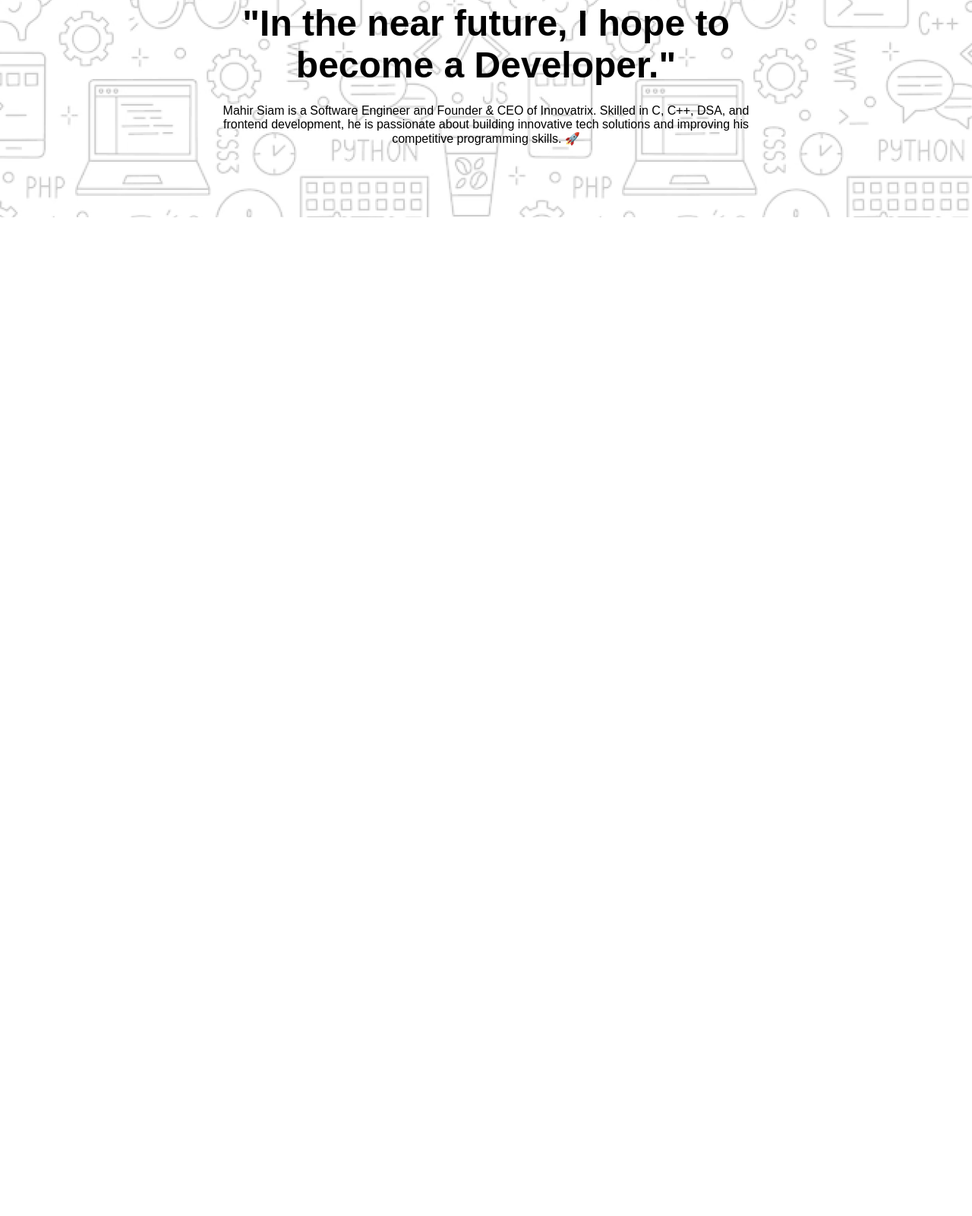
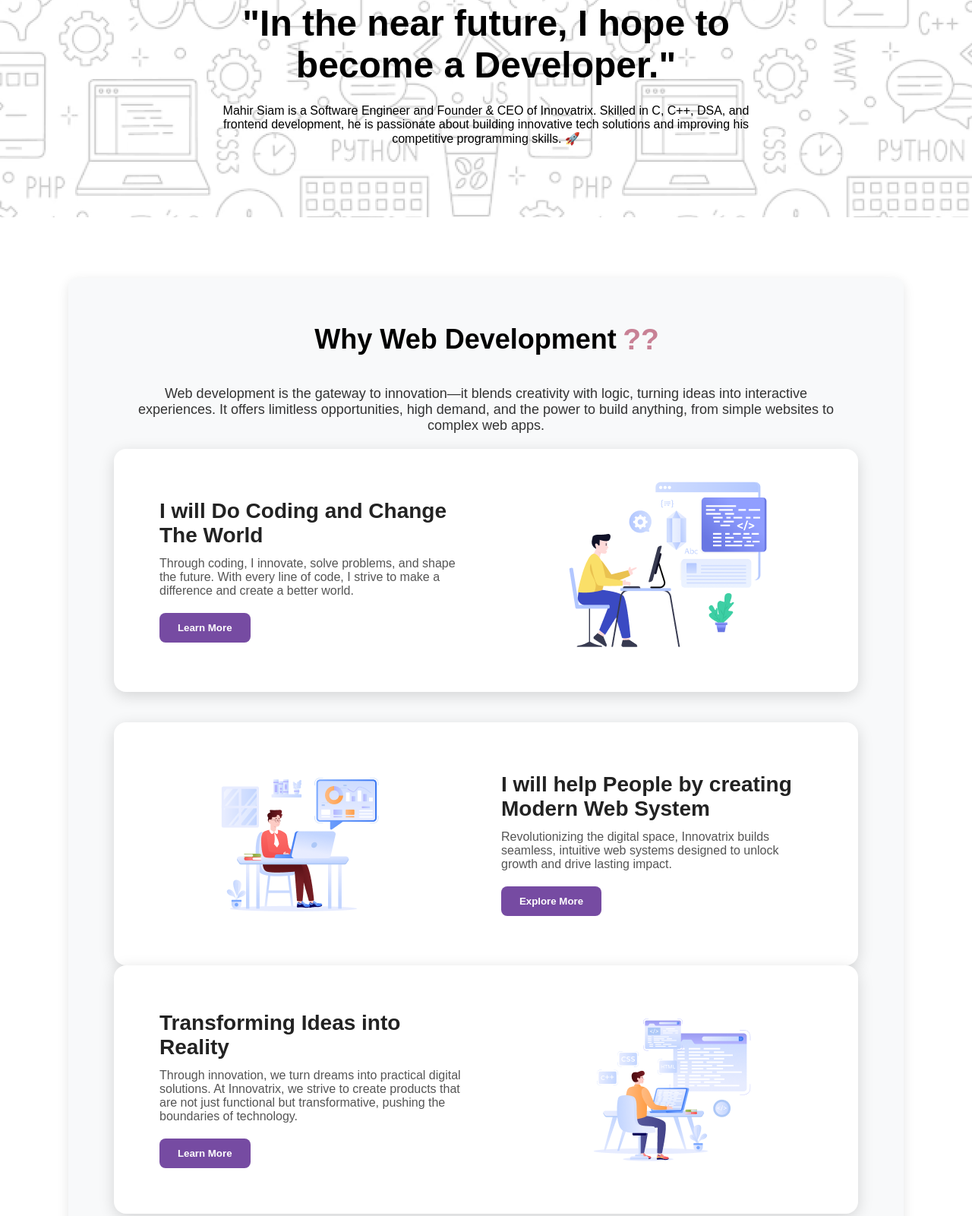
Before and after one commit to mahirsiam2004/Basic-website-A1, a plain HTML site: page index.html in a window 1280 px wide. Shown: the part 366-1967 px from the top of the page at 76% size. Before the commit the page ends 800 px from the top, so only its background shows below. Drawn offline with Linux system fonts and the light colour scheme; a web font is replaced by a local one.

Commit message:
second-page

```diff
--- a/index.html
+++ b/index.html
@@ -1,5 +1,6 @@
 <!DOCTYPE html>
 <html lang="en">
+
 <head>
     <meta charset="UTF-8">
     <meta name="viewport" content="width=device-width, initial-scale=1.0">
@@ -9,6 +10,7 @@
     <link rel="preconnect" href="https://fonts.gstatic.com" crossorigin>
     <link href="https://fonts.googleapis.com/css2?family=Azeret+Mono:wght@100..900&display=swap" rel="stylesheet">
 </head>
+
 <body>
 
     <!-- Navbar -->
@@ -31,10 +33,70 @@
 
         <div class="paragrap">
             <p>
-            Mahir Siam is a Software Engineer and Founder & CEO of Innovatrix. Skilled in C, C++, DSA, and frontend development, he is passionate about building innovative tech solutions and improving his competitive programming skills. 🚀
+                Mahir Siam is a Software Engineer and Founder & CEO of Innovatrix. Skilled in C, C++, DSA, and frontend
+                development, he is passionate about building innovative tech solutions and improving his competitive
+                programming skills. 🚀
             </p>
         </div>
     </section>
 
+    <!-- second page -->
+    <section class="second-page">
+        <div class="upper-text">
+            <h1>Why Web Development <span class="animated-question">??</span></h1>
+
+            <p class="cnt">Web development is the gateway to innovation—it blends creativity with logic, turning ideas
+                into interactive experiences. It offers limitless opportunities, high demand, and the power to build
+                anything, from simple websites to complex web apps. </p>
+        </div>
+
+        <div class="first-box">
+            <div class="left-contant">
+                <h2>
+                    I will Do Coding and Change The World
+                </h2>
+                <p>Through coding, I innovate, solve problems, and shape the future. With every line of code, I strive
+                    to make a difference and create a better world.</p>
+                <button class="btn">
+                    <h5 class="txt">Learn More</h5>
+                </button>
+            </div>
+            <div class="right-contant">
+                <img src="assets/Layer_1.png" alt="">
+            </div>
+        </div>
+        <div class="second-box">
+            <div class="left-contant-box-2">
+                <img src="assets/Group 3.png" alt="Coding Image">
+            </div>
+            <div class="right-contant-box-2">
+                <h2>I will help People by creating Modern Web System</h2>
+                <p>Revolutionizing the digital space, Innovatrix builds seamless, intuitive web systems designed to
+                    unlock growth and drive lasting impact.</p>
+                <button class="btn">
+                    <h5 class="txt">Explore More</h5>
+                </button>
+            </div>
+        </div>
+        <div class="first-box">
+            <div class="left-contant">
+                <h2>
+                    Transforming Ideas into Reality
+                </h2>
+                <p>Through innovation, we turn dreams into practical digital solutions. At Innovatrix, we strive to
+                    create products that are not just functional but transformative, pushing the boundaries of
+                    technology.</p>
+                <button class="btn">
+                    <h5 class="txt">Learn More</h5>
+                </button>
+            </div>
+            <div class="right-contant">
+                <img src="assets/Group 4.png" alt="">
+            </div>
+        </div>
+
+    </section>
+
 </body>
+
 </html>
--- a/style.css
+++ b/style.css
@@ -38,7 +38,7 @@ body {
 
 .logo:hover {
     transform: rotate(-5deg) scale(1.1);
-    background: linear-gradient(to right, #764BA2,#667EEA);
+    background: linear-gradient(to right, #764BA2, #667EEA);
     -webkit-text-fill-color: transparent;
     -webkit-background-clip: text;
 }
@@ -60,6 +60,7 @@ body {
 
 /* Main Section with Fade-in Effect */
 .main {
+    padding: 48px;
     background-image: url("assets/Hero-bg.png");
     background-size: cover;
     background-position: center;
@@ -122,6 +123,7 @@ body {
     0% {
         transform: scale(1.1) rotate(-2deg) translateY(0px);
     }
+
     100% {
         transform: scale(1.1) rotate(2deg) translateY(5px);
     }
@@ -144,6 +146,7 @@ body {
     from {
         opacity: 0;
     }
+
     to {
         opacity: 1;
     }
@@ -154,6 +157,7 @@ body {
         opacity: 0;
         transform: translateY(-50px);
     }
+
     to {
         opacity: 1;
         transform: translateY(0);
@@ -165,6 +169,7 @@ body {
         opacity: 0;
         transform: translateY(50px);
     }
+
     to {
         opacity: 1;
         transform: translateY(0);
@@ -176,12 +181,197 @@ body {
         opacity: 0;
         transform: scale(0.5);
     }
+
     60% {
         opacity: 1;
         transform: scale(1.1);
     }
+
     100% {
         opacity: 1;
         transform: scale(1);
     }
 }
+
+/* second page  */
+
+/* Second Page */
+.second-page {
+    margin: 80px auto;
+    padding: 60px;
+    background: #f8f9fa;
+    border-radius: 12px;
+    max-width: 1100px;
+    box-shadow: 0 4px 15px rgba(0, 0, 0, 0.1);
+}
+
+/* Heading */
+.second-page h1 {
+    font-size: 36px;
+    font-weight: 800;
+    text-align: center;
+    margin-bottom: 20px;
+}
+
+/* Add animation to the "??" */
+.animated-question {
+    display: inline-block;
+    font-size: 36px;
+    font-weight: bold;
+    animation: colorChange 1.5s infinite alternate, scaleEffect 1.5s infinite alternate, blinkEffect 1.5s infinite alternate;
+}
+
+/* Color change animation */
+@keyframes colorChange {
+    0% { color: #764BA2; }
+    50% { color: #667EEA; }
+    100% { color: #ff5733; }
+}
+
+/* Scale effect */
+@keyframes scaleEffect {
+    0% { transform: scale(1); }
+    50% { transform: scale(1.2); }
+    100% { transform: scale(1); }
+}
+
+/* Blink effect */
+@keyframes blinkEffect {
+    0% { opacity: 1; }
+    50% { opacity: 0.6; }
+    100% { opacity: 1; }
+}
+
+
+/* Paragraph */
+.cnt {
+    padding: 20px;
+    text-align: center;
+    font-size: 18px;
+    color: #333;
+}
+
+/* Box Layout */
+.first-box {
+    display: flex;
+    align-items: center;
+    justify-content: space-between;
+    gap: 40px;
+    background: #fff;
+    padding: 40px;
+    border-radius: 16px;
+    box-shadow: 0 5px 20px rgba(0, 0, 0, 0.15);
+}
+
+/* Left Content */
+.left-contant {
+    flex: 1;
+    padding: 20px;
+}
+
+.left-contant h2 {
+    font-size: 28px;
+    font-weight: 700;
+    color: #222;
+}
+
+.left-contant p {
+    padding-top: 12px;
+    font-size: 16px;
+    color: #555;
+}
+
+/* Button */
+.left-contant button {
+    margin-top: 20px;
+    padding: 12px 24px;
+    font-size: 16px;
+    font-weight: 600;
+    border: none;
+    background: #764BA2;
+    color: white;
+    border-radius: 8px;
+    cursor: pointer;
+    transition: 0.3s ease-in-out;
+}
+
+.left-contant button:hover {
+    background: #667EEA;
+    transform: scale(1.05);
+}
+
+/* Right Content (Image) */
+.right-contant {
+    flex: 1;
+    display: flex;
+    justify-content: center;
+}
+
+.right-contant img {
+    max-width: 100%;
+    height: auto;
+    border-radius: 10px;
+}
+
+/* Second Box Layout (Image on Left, Text on Right) */
+.second-box {
+    display: flex;
+    align-items: center;
+    justify-content: space-between;
+    gap: 40px;
+    background: #fff;
+    padding: 40px;
+    border-radius: 16px;
+    box-shadow: 0 5px 20px rgba(0, 0, 0, 0.15);
+    margin-top: 40px;
+}
+
+/* Left Content (Image) */
+.second-box .left-contant-box-2 {
+    flex: 1;
+    display: flex;
+    justify-content: center;
+}
+
+.second-box .left-contant-box-2 img {
+    max-width: 100%;
+    height: auto;
+    border-radius: 10px;
+}
+
+/* Right Content (Text) */
+.second-box .right-contant-box-2 {
+    flex: 1;
+    padding: 20px;
+}
+
+.second-box .right-contant-box-2 h2 {
+    font-size: 28px;
+    font-weight: 700;
+    color: #222;
+}
+
+.second-box .right-contant-box-2 p {
+    padding-top: 12px;
+    font-size: 16px;
+    color: #555;
+}
+
+/* Button */
+.second-box .right-contant-box-2 button {
+    margin-top: 20px;
+    padding: 12px 24px;
+    font-size: 16px;
+    font-weight: 600;
+    border: none;
+    background: #764BA2;
+    color: white;
+    border-radius: 8px;
+    cursor: pointer;
+    transition: 0.3s ease-in-out;
+}
+
+.second-box .right-contant-box-2 button:hover {
+    background: #667EEA;
+    transform: scale(1.05);
+}
```
Lines whose indentation alone changed are shown as unchanged.
